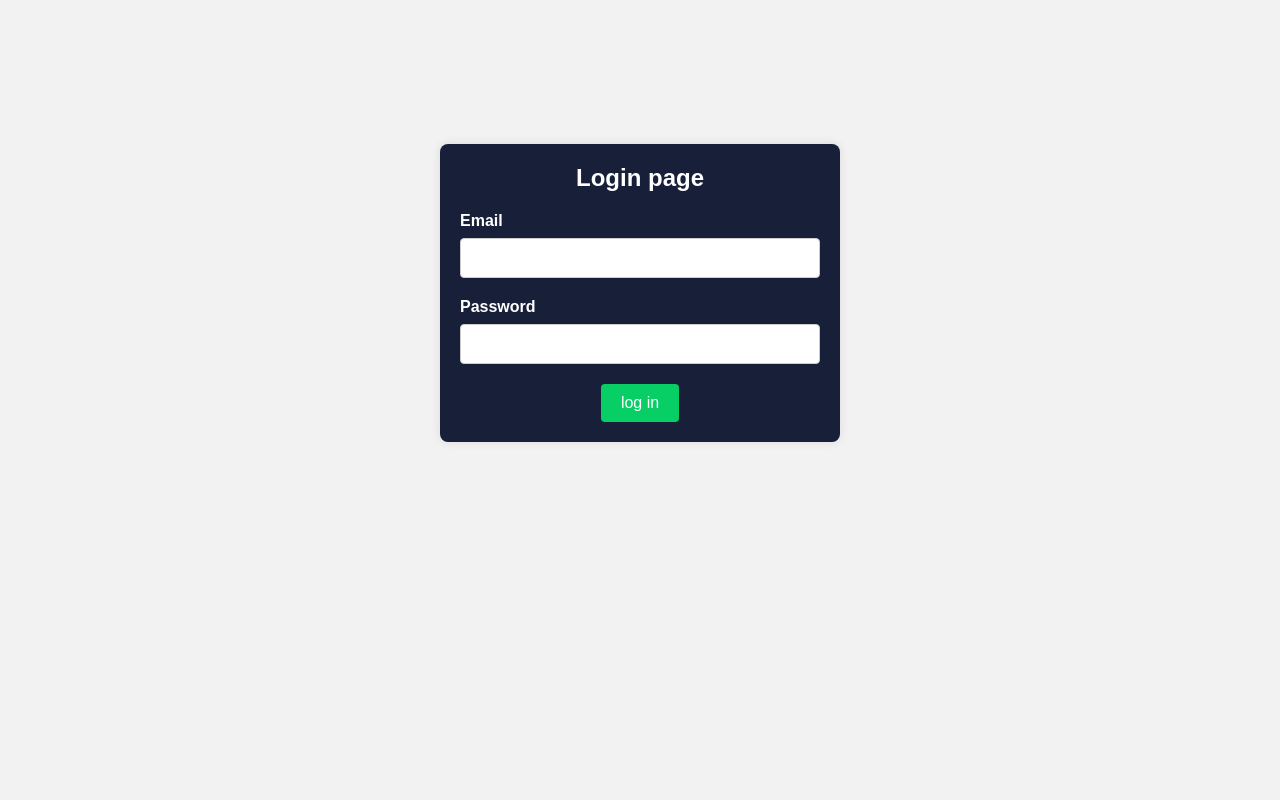
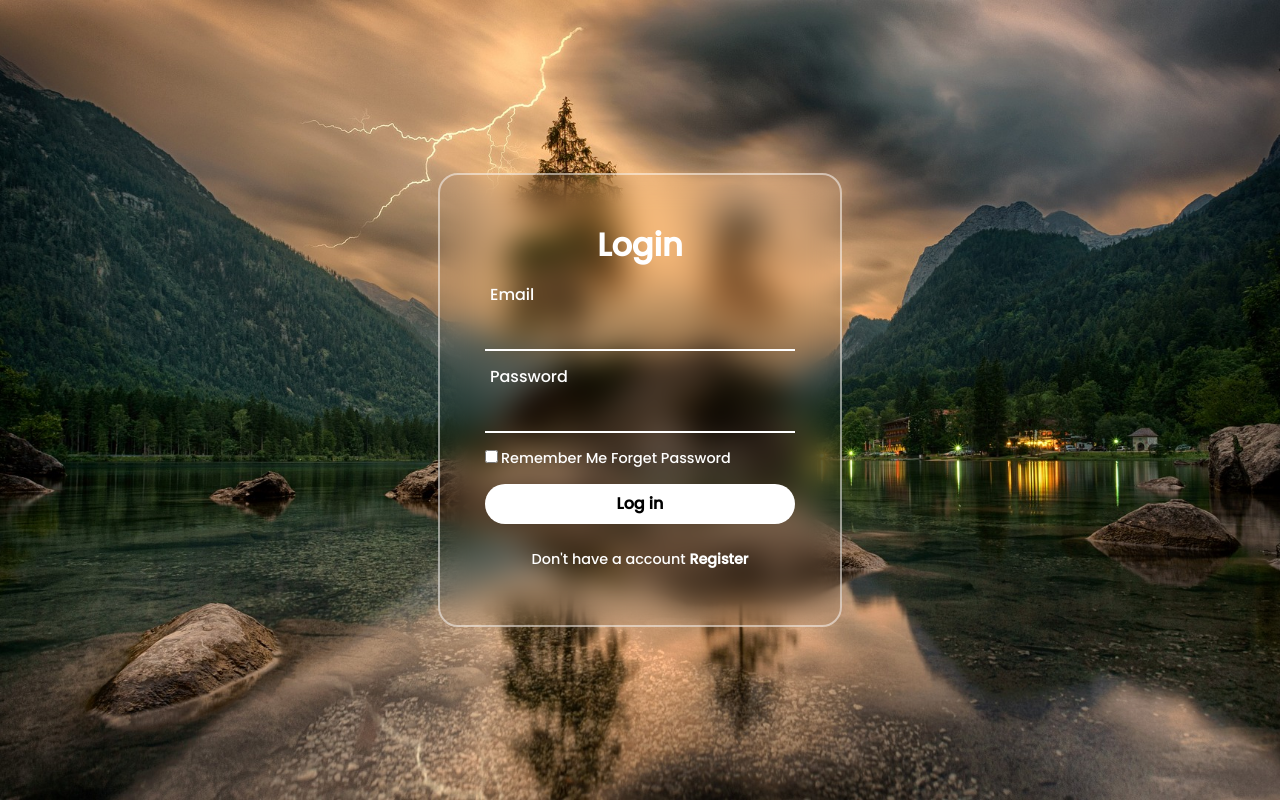
Before and after one commit to Ram-Ram007/jquery-loginpage, a plain HTML site: page apps/index.html in a window 1280 px wide. Drawn offline with nearby package versions, Linux system fonts and the light colour scheme.

Commit message:
Added css

```diff
--- a/apps/index.html
+++ b/apps/index.html
@@ -1,22 +1,38 @@
 <!DOCTYPE html>
 <html lang="en">
 <head>
-    <meta charset="UTF-8">
-    <meta name="viewport" content="width=device-width, initial-scale=1.0">
-    <title>Jquery</title>
-        <link rel="stylesheet" href="style.css">
-        <script src="script.js" defer></script>
-
+  <link rel="stylesheet" href="style.css">
+  <title>login page</title>
+  <script src="script.js" defer></script>
 </head>
 <body>
-    <form id="login-form">
-        <h1>Login page</h1>
-        <label for="Email">Email</label>
-        <input type="email" id="Email" required>
-        <label for="pass">Password</label>
-        <input type="password" id="pass">
-        <button type="submit" id="submit">log in </button>
-    </form>
+    <section>
+        <div class="form-box">
+            <div class="form-value">
+                <form action="">
+                    <h2>Login</h2>
+                    <div class="inputbox">
+
+                        <input type="email" id="Email">
+                        <label for="Email">Email</label>
+                    </div>
+                    <div class="inputbox">
+
+                        <input type="password" id="pass">
+                        <label for="pass">Password</label>
+                    </div>
+                    <div class="forget">
+                        <label for=""><input type="checkbox">Remember Me  <a href="#">Forget Password</a></label>
+
+                    </div>
+                    <button id="submit">Log in</button>
+                    <div class="register">
+                        <p>Don't have a account <a href="#">Register</a></p>
+                    </div>
+                </form>
+            </div>
+        </div>
+    </section>
     <script src="https://cdnjs.cloudflare.com/ajax/libs/jquery/3.4.0/jquery.min.js"> </script>
 </body>
 </html>
--- a/apps/script.js
+++ b/apps/script.js
@@ -1,37 +1,3 @@
-// $(document).ready(function () {
-//     const arr = [];
-//     const specialCharacterRegex = /[!@#$%^&*()_+{}\[\]:;<>,.?~\\-]/;
-//     const btnSubmit = $("#submit");
-
-//     btnSubmit.click(function (e) {
-//         e.preventDefault();
-
-//         const email = $("#Email").val();
-//         const password = $("#pass").val();
-
-//         if (email) {
-//             if (password.length >= 8) {
-//                 if (specialCharacterRegex.test(password)) {
-//                     const profile = {
-//                         email: email,
-//                         password: password,
-//                     };
-//                     arr.push(profile);
-//                     console.log(JSON.stringify(arr));
-//                 } else {
-//                     alert("Password must contain at least one special character");
-//                 }
-//             } else {
-//                 alert("Password should be at least 8 characters");
-//             }
-//         } else {
-//             alert("Enter a valid email");
-//         }
-//     });
-// });
-
-
-
 $(document).ready(function () {
     const arr = [];
     const specialCharacters = ['!', '@', '#', '$', '%', '^', '&', '*', '(', ')', '_', '+', '{', '}', '[', ']', ':', ';', '<', '>', ',', '.', '?', '~', '\\', '-'];
@@ -44,7 +10,10 @@ $(document).ready(function () {
         const password = $("#pass").val();
         let containsSpecialCharacter = false;
 
-        if (email) {
+        // Email validation regex
+        const emailRegex = /^[^\s@]+@[^\s@]+\.[^\s@]+$/;
+
+        if (email && emailRegex.test(email)) {
             if (password.length >= 8) {
 
                 for (let i = 0; i < password.length; i++) {
--- a/apps/style.css
+++ b/apps/style.css
@@ -1,56 +1,116 @@
-
-* {
+@import url('https://fonts.googleapis.com/css2?family=Poppins:wght@500&display=swap');
+*{
     margin: 0;
     padding: 0;
-    box-sizing: border-box;
+    font-family: 'poppins',sans-serif;
 }
-body {
-    background-color: #f2f2f2;
-    font-family: Arial, sans-serif;
+section{
+    display: flex;
+    justify-content: center;
+    align-items: center;
+    min-height: 100vh;
+    width: 100%;
+    background: url('assets/nature-3082832_1920.jpg')no-repeat;
+    /* background: url('background6.jpg')no-repeat; */
+    background-position: center;
+    background-size: cover;
+}
+.form-box{
+    position: relative;
+    width: 400px;
+    height: 450px;
+    background: transparent;
+    border: 2px solid rgba(255,255,255,0.5);
+    border-radius: 20px;
+    backdrop-filter: blur(15px);
+    display: flex;
+    justify-content: center;
+    align-items: center;
+
+}
+h2{
+    font-size: 2em;
+    color: #fff;
     text-align: center;
-    padding: 20px;
 }
-form {
-
-    background-color: #181F38;
-    color: white;
-    max-width: 400px;
-    margin: 0 auto;
-    padding: 20px;
-    border-radius: 8px;
-    box-shadow: 0 0 10px rgba(0, 0, 0, 0.1);
-    margin-top: 10%;
+.inputbox{
+    position: relative;
+    margin: 30px 0;
+    width: 310px;
+    border-bottom: 2px solid #fff;
 }
-h1 {
-    font-size: 24px;
-    margin-bottom: 20px;
+.inputbox label{
+    position: absolute;
+    top: 0%;
+    left: 5px;
+    transform: translateY(-50%);
+    color: #fff;
+    font-size: 1em;
+    pointer-events: none;
+    transition: .5s;
+}
+input:focus ~ label,
+input:valid ~ label{
+top: -5px;
+}
+.inputbox input {
+    width: 100%;
+    height: 50px;
+    background: transparent;
+    border: none;
+    outline: none;
+    font-size: 1em;
+    padding:0 35px 0 5px;
+    color: #fff;
+}
+.inputbox ion-icon{
+    position: absolute;
+    right: 8px;
+    color: #fff;
+    font-size: 1.2em;
+    top: 20px;
+}
+.forget{
+    margin: -15px 0 15px ;
+    font-size: .9em;
+    color: #fff;
+    display: flex;
+    justify-content: space-between;
 }
 
+.forget label input{
+    margin-right: 3px;
 
-label {
-    display: block;
-    text-align: left;
-    margin-bottom: 8px;
-    font-weight: bold;
 }
-
-input[type="email"],
-input[type="password"] {
+.forget label a{
+    color: #fff;
+    text-decoration: none;
+}
+.forget label a:hover{
+    text-decoration: underline;
+}
+button{
     width: 100%;
-    padding: 10px;
-    margin-bottom: 20px;
-    border: 1px solid #ccc;
-    border-radius: 4px;
-    font-size: 16px;
+    height: 40px;
+    border-radius: 40px;
+    background: #fff;
+    border: none;
+    outline: none;
+    cursor: pointer;
+    font-size: 1em;
+    font-weight: 600;
 }
-
-button[type="submit"] {
-    background-color: #08CF65;
+.register{
+    font-size: .9em;
     color: #fff;
-    padding: 10px 20px;
-    border: none;
-    border-radius: 4px;
-    cursor: pointer;
-    font-size: 16px;
-    transition: background-color 0.3s;
+    text-align: center;
+    margin: 25px 0 10px;
 }
+.register p a{
+    text-decoration: none;
+    color: #fff;
+    font-weight: 600;
+}
+.register p a:hover{
+    text-decoration: underline;
+}
```
Also changed, not shown: apps/assets/nature-3082832_1920.jpg (added).
